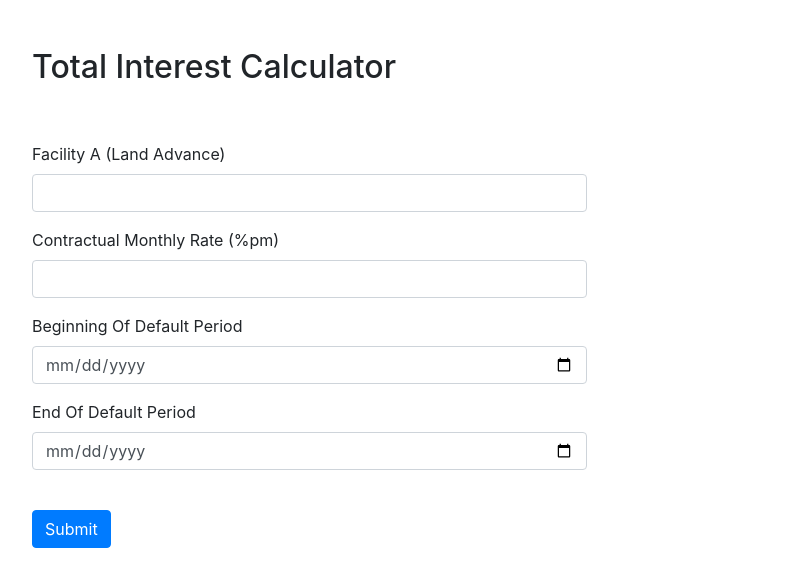
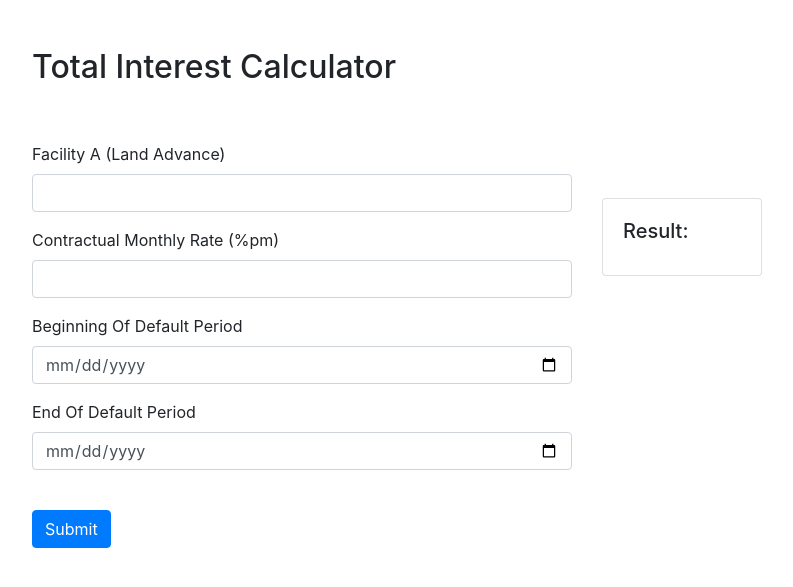
Before and after one commit to arash-96/Avanmore, a Django app: page / in a window 1280 px wide. Shown: the top 587 px of the page, without its empty margins (53-846 px from the left). Run offline with Django 5.2, Linux system fonts and the light colour scheme; some libraries are stand-ins or nearby versions.

Commit message:
added box on the right

```diff
--- a/redemption_model/templates/interest-calculator.html
+++ b/redemption_model/templates/interest-calculator.html
@@ -11,25 +11,27 @@
 
 <body>
     <div class="container mt-5">
+        <div class="row">
+            <div class="col-md-6">
                 <h2>Total Interest Calculator</h2>
                 <br />
                 <br />
                 <div class="centered-container">
                     <form method="POST">
                         {% csrf_token %}
-                <div class="form-group w-50">
+                        <div class="form-group">
                             <label>Facility A (Land Advance)</label>
                             <input type="number" class="form-control" id="facilityInput" name="facilityInput">
                         </div>
-                <div class="form-group w-50">
+                        <div class="form-group">
                             <label>Contractual Monthly Rate (%pm)</label>
                             <input type="number" class="form-control" id="contractualInput" name="contractualInput">
                         </div>
-                <div class="form-group w-50">
+                        <div class="form-group">
                             <label>Beginning Of Default Period</label>
                             <input type="date" class="form-control" id="beginningDate" name="beginningDate">
                         </div>
-                <div class="form-group w-50">
+                        <div class="form-group">
                             <label>End Of Default Period</label>
                             <input type="date" class="form-control" id="endDate" name="endDate">
                         </div>
@@ -38,6 +40,17 @@
                     </form>
                 </div>
             </div>
+            <div class="col-md-2 margin-top">
+                <div class="card">
+                    <div class="card-body">
+                        <h5 class="card-title">Result:</h5>
+                        <p class="card-text" id="result"></p>
+                    </div>
+                </div>
+            </div>
+        </div>
+    </div>
+
 
     <!-- Bootstrap JS and dependencies -->
     <script src="https://code.jquery.com/jquery-3.5.1.slim.min.js"></script>
@@ -67,7 +80,8 @@
                     return response.json();
                 })
                 .then(data => {
-                    alert("The result is: " + data.result);
+                    //alert("The result is: " + data.result);
+                    $("#result").html(data.result);
                 })
                 .catch(error => {
                     console.error('Error:', error);
@@ -87,4 +101,8 @@
         justify-content: center;
         align-items: center;
     }
+
+    .margin-top {
+        margin-top: 150px;
+    }
 </style>
```
Lines whose indentation alone changed are shown as unchanged.
